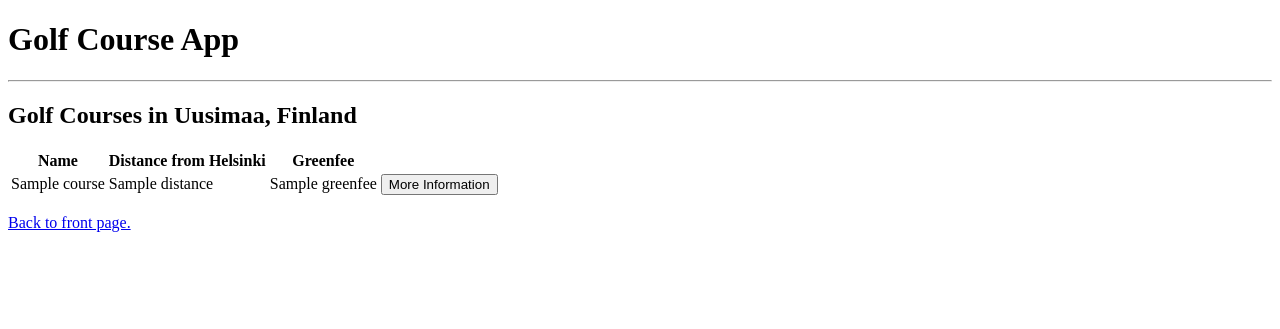
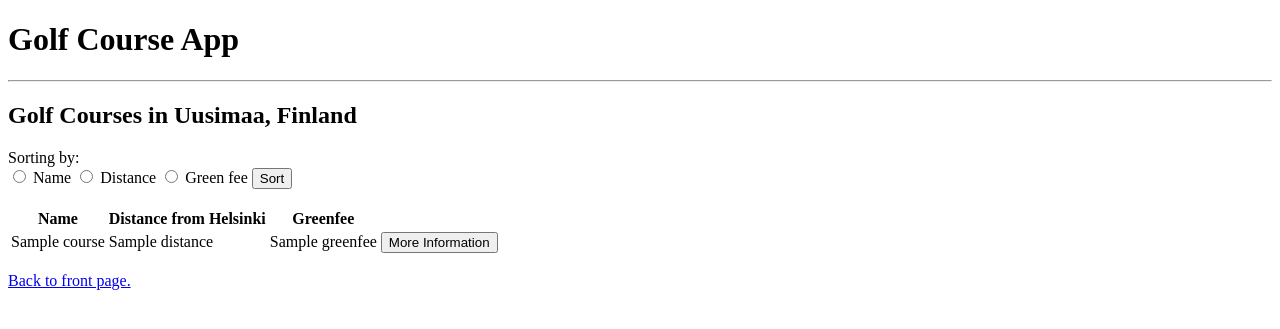
Before and after one commit to shiftleino/golf-course-app, a Flask app: template src/templates/courses.html in a window 1280 px wide. Shown: the top 329 px of the page. Run offline with Flask 2, Linux system fonts and the light colour scheme; the template is opened without the code that fills it: most values are stand-ins (such as "Sample title", 1, 10 or a date in 2020).

Commit message:
Added sorting feature to course list

```diff
--- a/src/routes.py
+++ b/src/routes.py
@@ -28,7 +28,8 @@ def courses():
         except:
             all_courses = golf_courses.get_basic_info()
             return render_template("courses.html", courses=all_courses, role=session["user_role"], error="Something went wrong when adding the golf course.")
-    all_courses = golf_courses.get_basic_info()
+    order = request.args["sorting"]
+    all_courses = golf_courses.get_basic_info(order)
     return render_template("courses.html", courses=all_courses, role=session["user_role"])
 
 @app.route("/courses/<int:course_id>", methods=["GET", "POST"])
--- a/src/templates/courses.html
+++ b/src/templates/courses.html
@@ -1,6 +1,16 @@
 {% extends "layout.html" %}
 {% block content %}
     <h2>Golf Courses in Uusimaa, Finland</h2>
+    <form action="/courses" method="GET">
+        <div>Sorting by: </div>
+        <input type="radio" name="sorting" value="name">
+        <label for="name">Name</label>
+        <input type="radio" name="sorting" value="distance">
+        <label for="distance">Distance</label>
+        <input type="radio" name="sorting" value="greenfee">
+        <label for="greenfee">Green fee</label>
+        <button type="submit">Sort</button>
+    </form><br>
     <table>
         <thead>
             <tr>
```
